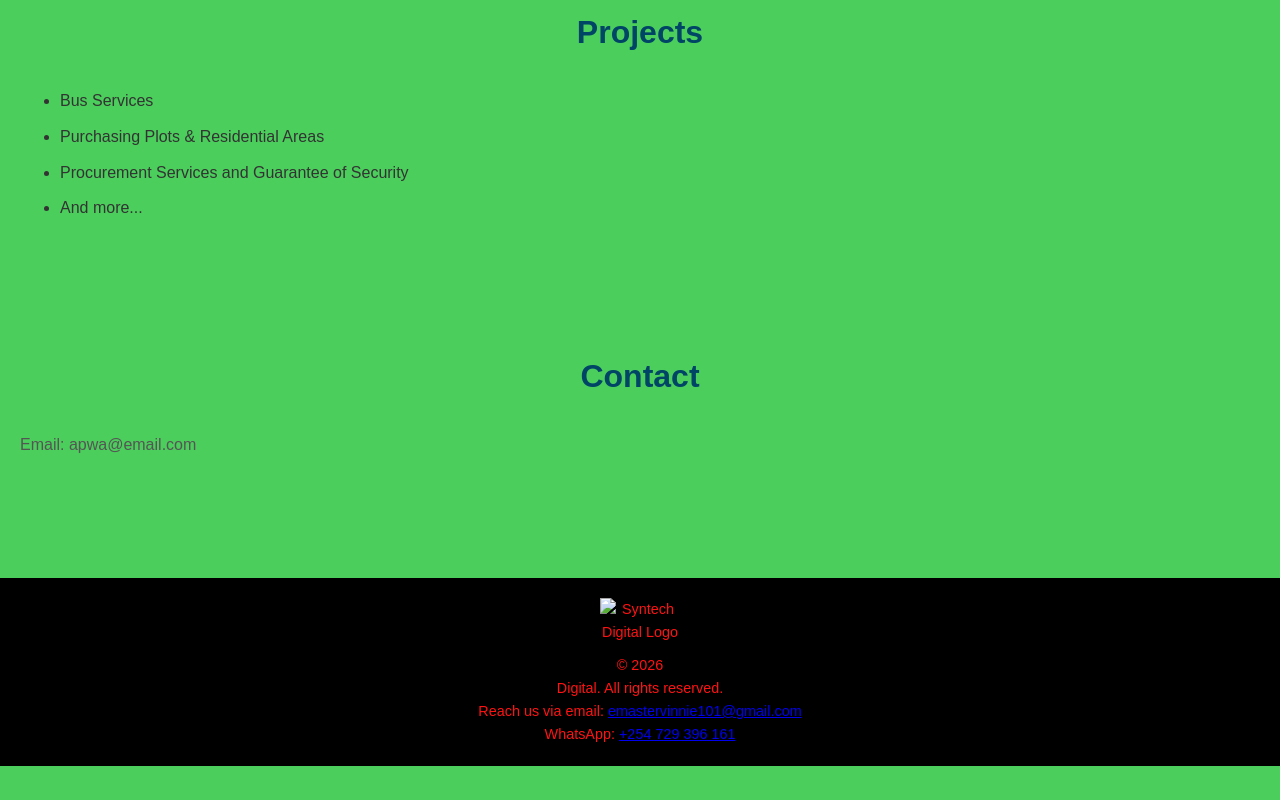
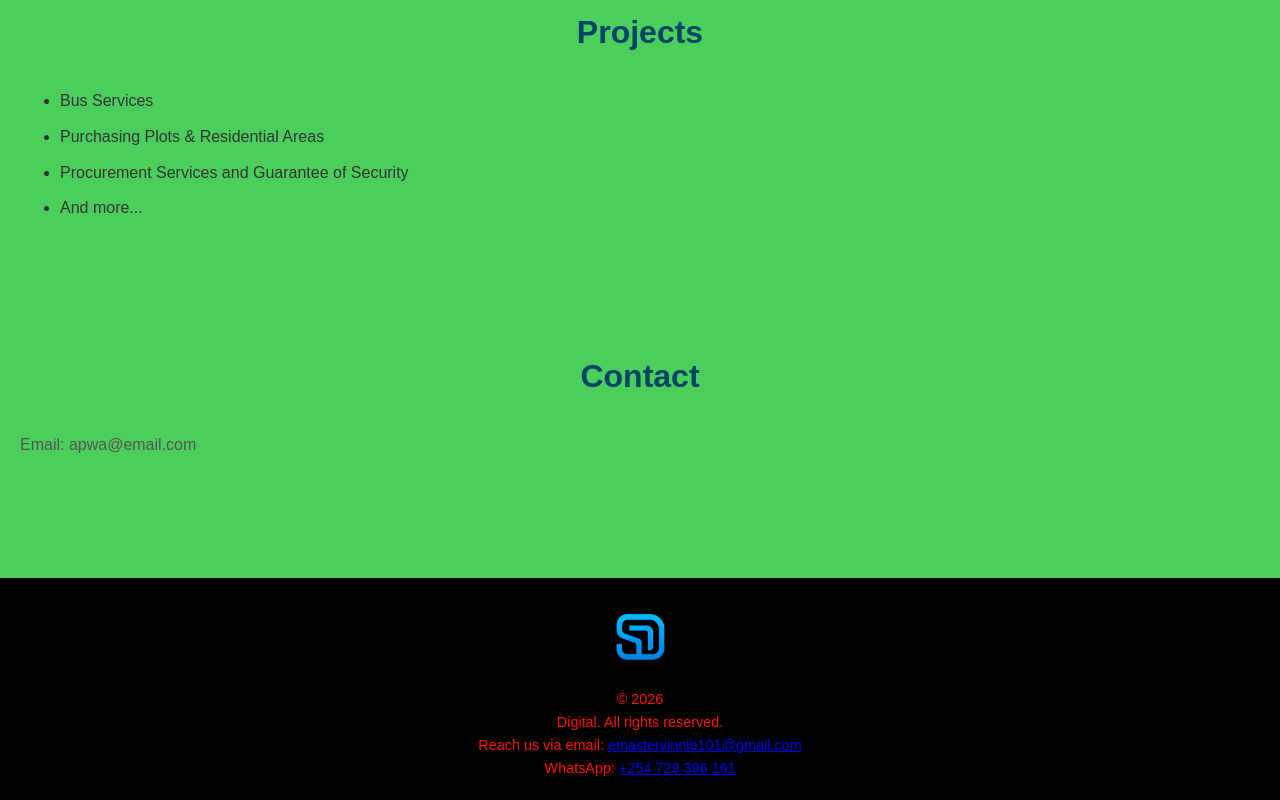
Before and after one commit to syntechdigital/apwa-welfarare, a plain HTML site: page index.html in a window 1280 px wide. Shown: the part 3810-4610 px from the top of the page. Before the commit the page ends 4576 px from the top, so only its background shows below. Drawn offline with Linux system fonts and the light colour scheme.

Commit message:
Update index.html

```diff
--- a/index.html
+++ b/index.html
@@ -100,7 +100,7 @@
   </section>
 
   <footer>
-  <img src="images/syntech_digital_logo.png" alt="Syntech Digital Logo" class="footer-logo">
+  <img src="syntech_digital_logo.png" alt="Syntech Digital Logo" class="footer-logo">
   <p>© 2026 </p>
   <P> Digital. All rights reserved.</p>
   <p>
```
